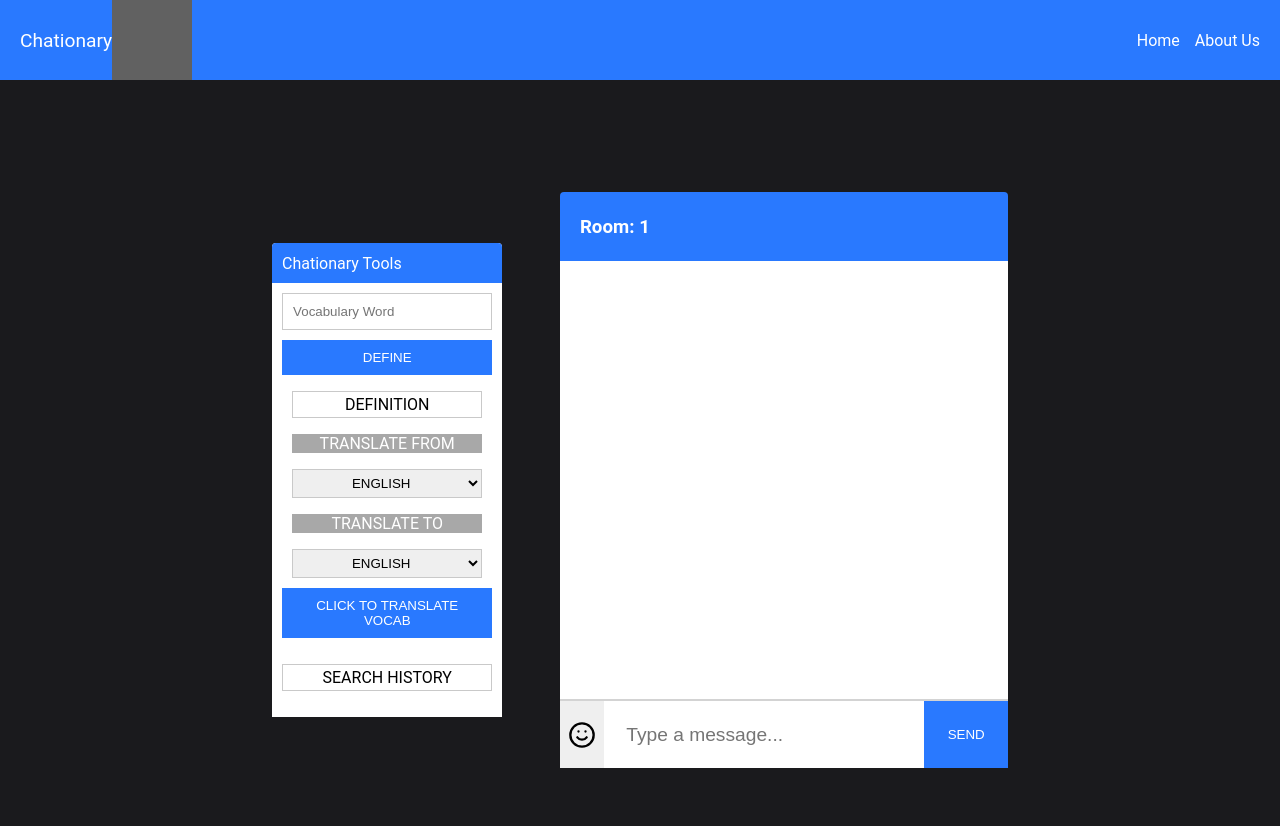
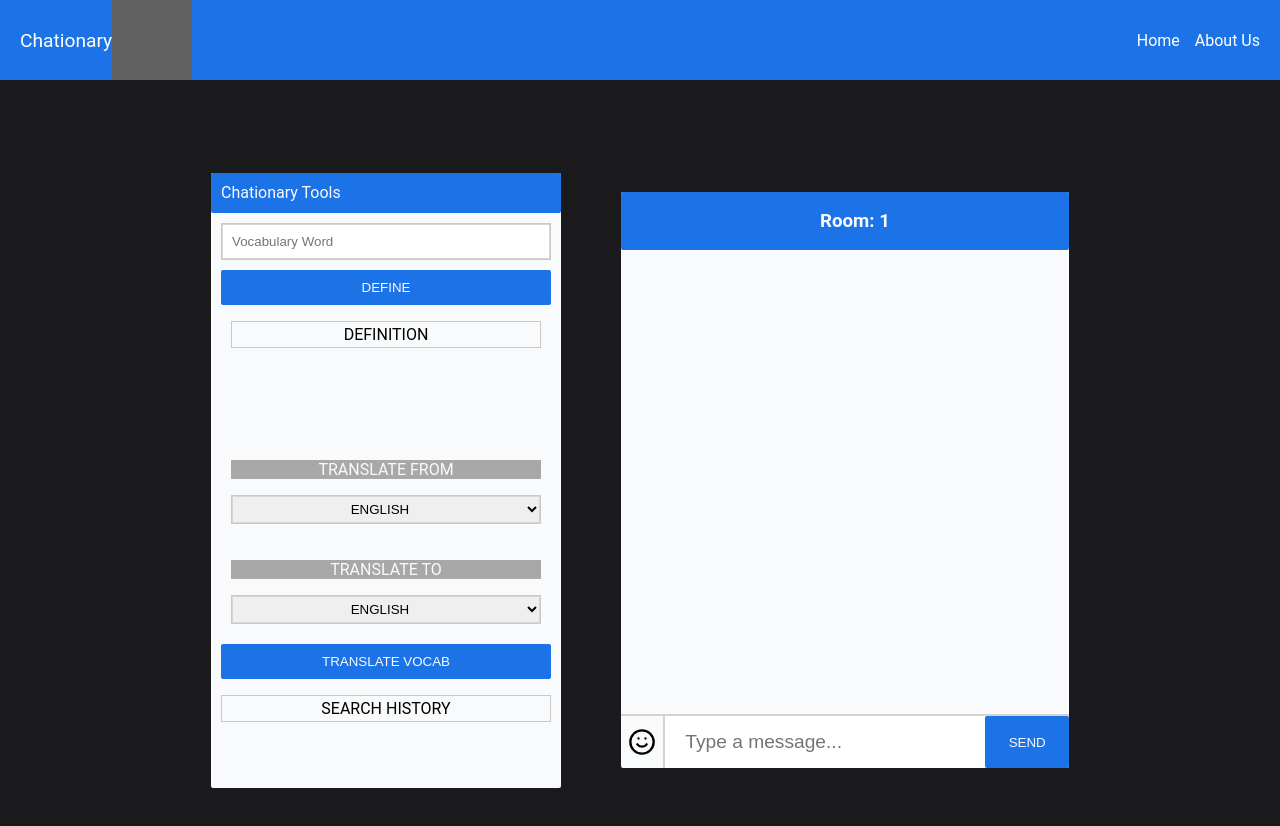
Before and after one commit to Team-Wobbegong/Chationary, a React app: page /chat/1/1 in a window 1280 px wide. Shown: the top 826 px of the page. Built offline with nearby package versions, Linux system fonts and the light colour scheme; grey boxes are pictures that could not be loaded.

Commit message:
improved styling for all frontend components

```diff
--- a/src/components/Home.jsx
+++ b/src/components/Home.jsx
@@ -35,7 +35,6 @@ const Home = () => {
         </>
         <>
           <Link
-            className={'homeLink-join'}
             onClick={(e) =>
               !name || !room || room === 'Choose A Chatroom'
                 ? e.preventDefault()
@@ -43,7 +42,9 @@ const Home = () => {
             }
             to={`/chat/${name}/${room}`}
           >
-            Join
+            <button className={'homeButton'} type="submit">
+              Join
+            </button>
           </Link>
         </>
       </div>
--- a/src/components/InputBox.jsx
+++ b/src/components/InputBox.jsx
@@ -37,14 +37,14 @@ const InputBox = ({ sendNewMessage, sendTypingMsg }) => {
       <div className="emojiPicker">
         {showEmojiPicker && <Picker set="apple" onSelect={addEmoji} />}
       </div>
-      <div className="form">
-        <button
-          className="toggle-emoji"
+      <div className="inputBoxInnerContainer">
+        <div
+          className="emoji-icon"
           type="button"
           onClick={toggleShowEmojiPicker}
         >
           <Smile />
-        </button>
+        </div>
         <input
           className="inputBox"
           type="text"
--- a/src/components/vocabAPI.jsx
+++ b/src/components/vocabAPI.jsx
@@ -1,6 +1,6 @@
 import React, { useState, Component } from 'react';
 import Axios from 'axios';
-import { Languages } from './language'
+import { Languages } from './language';
 
 function VocabAPI() {
   // React Hooks State (Updating state is async)
@@ -13,25 +13,25 @@ function VocabAPI() {
 
   // React Hooks Functions
   const handleVocab = (e) => {
-    setVocab(e.target.value)
+    setVocab(e.target.value);
     setSearch(e.target.value.replace(/ /gi, '%20'));
-  }
+  };
 
   const handleSourceLang = (e) => {
     setSourceLang(e.target.value);
-  }
+  };
 
   const handleTargetLang = (e) => {
     setTargetLang(e.target.value);
-  }
+  };
 
   const handleLink = () => {
     let url = `https://translate.google.com/?sl=${sourceLang}&tl=${targetLang}&text=${search}&op=translate`;
-    if(!vocab == '' && definition !== 'Sorry, we cannot find this word') {
+    if (!vocab == '' && definition !== 'Sorry, we cannot find this word') {
       window.open(url);
       handleHistory(vocab);
     }
-  }
+  };
 
   // API Functionality
   const handleSubmitVocab = async (e) => {
@@ -43,16 +43,16 @@ function VocabAPI() {
       console.log('Logged try block for post request');
       const response = await Axios.post('/dictionary', {
         header: { 'Content-Type': 'Application/JSON' },
-        body: body
-      })
+        body: body,
+      });
       console.log(`reponse: ${response}`);
       setDefinition(response.data);
     } catch (err) {
-      console.log(`Catch block, POST error on /dictionary: ${err}`)
+      console.log(`Catch block, POST error on /dictionary: ${err}`);
     }
     handleHistory(currSearch);
     console.log('Form Submitted');
-  }
+  };
 
   // Vocab History Functionality
   const handleHistory = (v) => {
@@ -62,58 +62,80 @@ function VocabAPI() {
       const vocabHistCopy = vocabHist.slice(0, vocabHist.length - 2);
       setVocabHist([' ', v, ...vocabHistCopy]);
     }
-  }
+  };
 
   //Render
   return (
-    <div className='apiContainer'>
-      <div className='tools'>Chationary Tools</div>
-      <div className='formContainer'>
+    <div className="apiContainer">
+      <div className="tools">Chationary Tools</div>
+      <div className="formContainer">
         <form onSubmit={handleSubmitVocab}>
-          <label className='apiTextBox'>
+          <label className="apiTextBox">
             <div>
-              <input type="text" name="vocab" placeholder="Vocabulary Word" value={vocab} onChange={handleVocab}></input>
-              <input type="submit" value="Define"/>
+              <input
+                type="text"
+                name="vocab"
+                placeholder="Vocabulary Word"
+                value={vocab}
+                onChange={handleVocab}
+              ></input>
+              <button>Define</button>
             </div>
           </label>
-          <div className='defContainer'>
+          <div className="defContainer">
             <p>Definition</p>
-            <div>{ definition }</div>
+            <div className="definition">{definition}</div>
           </div>
-          <div className='langContainer'>
-            <p><label htmlFor='sl'>Translate from</label></p>
-                <select name='sl' id='sl' className='sl' value={sourceLang} onChange={handleSourceLang}>
-                  { Languages.map((language) => (
+          <div className="langContainer">
+            <p>
+              <label htmlFor="sl">Translate from</label>
+            </p>
+            <select
+              name="sl"
+              id="sl"
+              className="sl"
+              value={sourceLang}
+              onChange={handleSourceLang}
+            >
+              {Languages.map((language) => (
                 <option key={`l-${language.langId}`} value={language.value}>
                   {language.language}
                 </option>
-                  )) }
+              ))}
             </select>
-            <p><label htmlFor='tl'>Translate to</label></p>
-              <select name='tl' id='tl' className='tl' value={targetLang} onChange={handleTargetLang}>
-                { Languages.map((language) => (
+            <p>
+              <label htmlFor="tl">Translate to</label>
+            </p>
+            <select
+              name="tl"
+              id="tl"
+              className="tl"
+              value={targetLang}
+              onChange={handleTargetLang}
+            >
+              {Languages.map((language) => (
                 <option key={`l-${language.langId}`} value={language.value}>
                   {language.language}
                 </option>
-                )) }
+              ))}
             </select>
           </div>
         </form>
       </div>
 
-
-        <div className='transContainer'>
-          <div className='translation'>
-            <button id='transBtn' onClick={ handleLink }>Click to Translate Vocab</button>
+      <div className="transContainer">
+        <div className="translation">
+          <button id="transBtn" onClick={handleLink}>
+            Translate Vocab
+          </button>
         </div>
       </div>
-        <div className='vocabHistContainer'>
+      <div className="vocabHistContainer">
         <p>Search History</p>
-          <div className='vocabHist'> { vocabHist } </div>
+        <div className="vocabHist"> {vocabHist} </div>
       </div>
-
     </div>
-  )
+  );
 }
 
 export default VocabAPI;
--- a/src/styles/_Chat.css
+++ b/src/styles/_Chat.css
@@ -10,8 +10,8 @@
   display: flex;
   flex-direction: column;
   justify-content: space-between;
-  background: white;
-  border-radius: 8px;
+  background: #f8fafc;
+  border-radius: 2px;
   height: 72%;
   width: 35%;
 }
--- a/src/styles/_Home.css
+++ b/src/styles/_Home.css
@@ -11,34 +11,10 @@
   width: 20%;
 }
 
-.homeInput {
-  border: 1px solid #1a1a1d;
-  border-radius: 0;
-  padding: 15px 20px;
-  width: 100%;
-  margin-bottom: 20px;
-}
-
-.homeInput:focus {
-  outline: none;
-}
-
 .heading {
-  color: white;
+  color: #f8fafc;
   font-size: 2.5em;
-  border-bottom: 2px solid white;
-}
-
-.homeLink-join {
-  color: white;
-  text-transform: uppercase;
-  text-decoration: none;
-  background: #2979ff;
-  padding: 20px;
-  border-radius: 5px;
-  display: inline-block;
-  border: none;
-  width: 100%;
+  border-bottom: 2px solid #f8fafc;
 }
 
 @media (min-width: 320px) and (max-width: 480px) {
--- a/src/styles/_InfoBar.css
+++ b/src/styles/_InfoBar.css
@@ -1,11 +1,11 @@
 .infoBar {
   display: flex;
   align-items: center;
-  justify-content: space-between;
-  color: white;
-  background: #2979ff;
-  border-radius: 4px 4px 0 0;
-  height: 12%;
+  justify-content: center;
+  color: #f8fafc;
+  background: #1c73e7;
+  border-radius: 2px;
+  height: 10%;
   width: 100%;
   padding-left: 20px;
 }
--- a/src/styles/_InputBox.css
+++ b/src/styles/_InputBox.css
@@ -3,35 +3,24 @@
   flex-direction: column;
 }
 
-.form {
+.inputBoxInnerContainer {
   display: flex;
   border-top: 2px solid #d3d3d3;
 }
 
 .inputBox {
-  border: none;
-  border-radius: 0;
-  padding: 5%;
   width: 80%;
   font-size: 1.2em;
-}
-
-.inputBox:focus {
-  outline: none;
+  margin: 0;
+  border: none;
+  box-shadow: none;
 }
 
 .sendButton {
-  color: white;
-  text-transform: uppercase;
-  text-decoration: none;
-  background: #2979ff;
-  padding: 20px;
-  display: inline-block;
-  border: none;
   width: 20%;
 }
 
-.toggle-emoji {
+.emoji-icon {
   border: none;
   width: 50px;
   height: auto;
@@ -40,13 +29,10 @@
   display: flex;
   align-items: center;
   justify-content: center;
+  border-right: 2px solid #d3d3d3;
 }
 
-.toggle-emoji svg {
+.emoji-icon svg {
   width: 28px;
   height: 28px;
 }
-
-.toggle-emoji:focus {
-  outline: none;
-}
--- a/src/styles/_Mainnav.css
+++ b/src/styles/_Mainnav.css
@@ -1,7 +1,7 @@
 .MainNav {
   display: flex;
   justify-content: space-between;
-  background: #2979ff;
+  background: #1c73e7;
   height: 10vh;
 }
 
--- a/src/styles/_Message.css
+++ b/src/styles/_Message.css
@@ -14,7 +14,7 @@
 }
 
 .textBox {
-  background: #2979ff;
+  background: #1c73e7;
   border-radius: 20px;
   padding: 5px 20px;
   color: white;
--- a/src/styles/_VocabAPI.css
+++ b/src/styles/_VocabAPI.css
@@ -1,26 +1,31 @@
 .apiContainer {
-  background: white;
-  border-radius: 4px 4px 0 0;
-  max-width: 80%;
+  background: #f8fafc;
+  border-radius: 2px;
+  width: 350px;
+  margin-right: 60px;
 }
 
 .tools {
   display: flex;
   align-items: center;
   justify-content: space-between;
-  background: #2979ff;
-  color: white;
-  border-radius: 4px 4px 0 0;
+  background: #1c73e7;
+  color: #f8fafc;
+  border-radius: 2px;
   height: 40px;
   width: 100%;
   padding-left: 10px;
 }
 
-.formContainer, .transContainer, .langContainer, .defContainer, .vocabHistContainer {
+.formContainer,
+.transContainer,
+.langContainer,
+.defContainer,
+.vocabHistContainer {
   padding: 0px 10px;
 }
 
-.apiTextBox input[type=text] {
+.apiTextBox input[type='text'] {
   margin: 10px 0px;
   padding: 10px;
   display: inline-block;
@@ -28,31 +33,28 @@
   width: 100%;
 }
 
-.apiTextBox input[type=submit] {
-  color: white;
-  text-transform: uppercase;
-  text-decoration: none;
-  background: #2979FF;
+.apiTextBox button {
   padding: 10px;
-  display: inline-block;
-  border: none;
-  width: 100%;
 }
 
-.defContainer p, .vocabHistContainer p {
+.definition {
+  width: 100%;
+  height: 80px;
+  text-align: center;
+}
+
+.defContainer p,
+.vocabHistContainer p {
   text-align: center;
   text-transform: uppercase;
   padding: 3px;
   border: 1px solid #c9c9c9;
 }
 
-.defContainer div {
-}
-
 .langContainer p {
   text-align: center;
   background: #a8a8a8;
-  color: white;
+  color: #f8fafc;
   text-transform: uppercase;
 }
 
@@ -65,23 +67,29 @@
   text-align-last: center;
 }
 
-.sl, .tl {
+.sl,
+.tl {
   text-align: center;
   width: 100%;
   padding: 5px;
 }
 
 #transBtn {
-  color: white;
-  text-transform: uppercase;
-  text-decoration: none;
-  background: #2979FF;
-  margin: 10px 0px;
   padding: 10px;
-  border: none;
-  width: 100%;
 }
 
 .vocabHistContainer div {
   padding: 5px;
 }
+
+.vocabHist {
+  width: 100%;
+  height: 50px;
+  text-align: center;
+}
+
+@media (min-width: 320px) and (max-width: 1200px) {
+  .apiContainer {
+    display: none;
+  }
+}
--- a/src/styles/application.css
+++ b/src/styles/application.css
@@ -17,3 +17,44 @@ body {
   padding: 0;
   margin: 0;
 }
+
+input:focus,
+textarea:focus,
+select:focus {
+  outline: none;
+}
+
+input,
+select {
+  border: 1px solid #d9d9d9;
+  border-radius: 2;
+  box-shadow: rgb(214, 214, 214) 0px 0px 0px 1px inset;
+  display: inline-block;
+  padding: 15px 20px;
+  width: 100%;
+  margin-bottom: 20px;
+}
+
+button {
+  color: #f8fafc;
+  background-color: #1c73e7;
+  text-transform: uppercase;
+  text-decoration: none;
+  padding: 15px 20px;
+  border-radius: 2px;
+  display: inline-block;
+  border: none;
+  width: 100%;
+  outline: none;
+  transition: 0.2s all;
+}
+
+button:hover {
+  color: #f8fafc;
+  background-color: #2081ff;
+}
+
+button:active {
+  transform: scale(0.98);
+  box-shadow: 0 0 0 1px #f8fafc, 0 0 1px 2px #1c73e7;
+}
```
Lines whose indentation alone changed are shown as unchanged.
